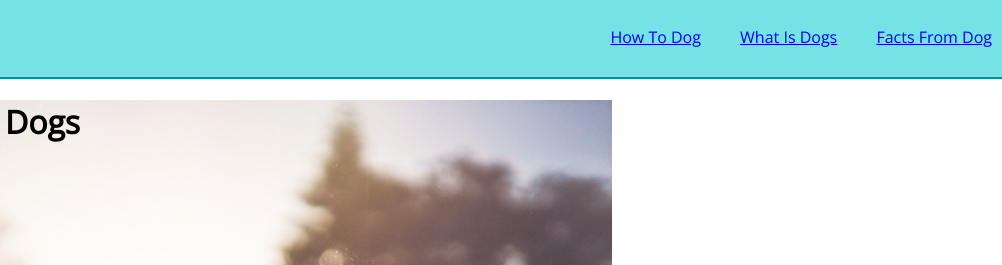
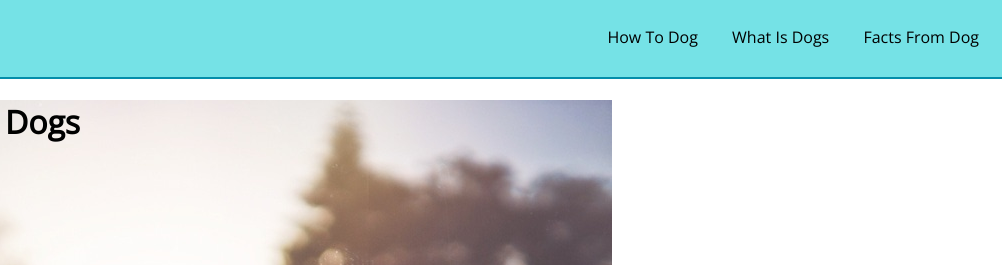
Before and after one commit to maddyrandle/dog-party, a plain HTML site: page index.html in a window 1280 px wide. Shown: the top 265 px of the page, 278-1280 px from the left. Drawn offline with nearby package versions, Linux system fonts and the light colour scheme.

Commit message:
Change link color and remove underline

```diff
--- a/styles.css
+++ b/styles.css
@@ -4,6 +4,7 @@
 body {
   margin: 0;
   font-family: 'Open Sans', sans-serif;
+
 }
 
 /* Content of the nav bar */
@@ -14,7 +15,7 @@ body {
 
 header {
   background-color: #75e2e6;
-  border-bottom: 2px solid #048eaa;
+  border-bottom: 2.5px solid #048eaa;
 }
 
 header::after {
@@ -31,13 +32,18 @@ header::after {
 
 nav {
   float: right;
+  padding-right: 23px;
 }
 
 nav li {
   display: inline-block;
   margin-left: 30px;
-  margin-left: 15px;
-  padding: 10px;
+  padding: 10px 0;
+}
+
+nav a {
+  color: #000000;
+  text-decoration: none;
 }
 
 /* conetents of the top section below nav bar */
```
